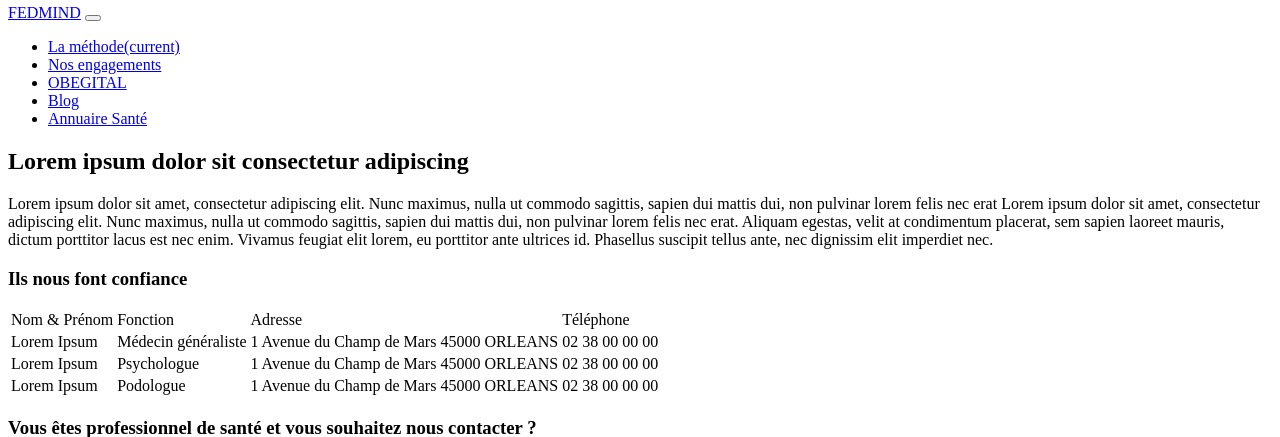
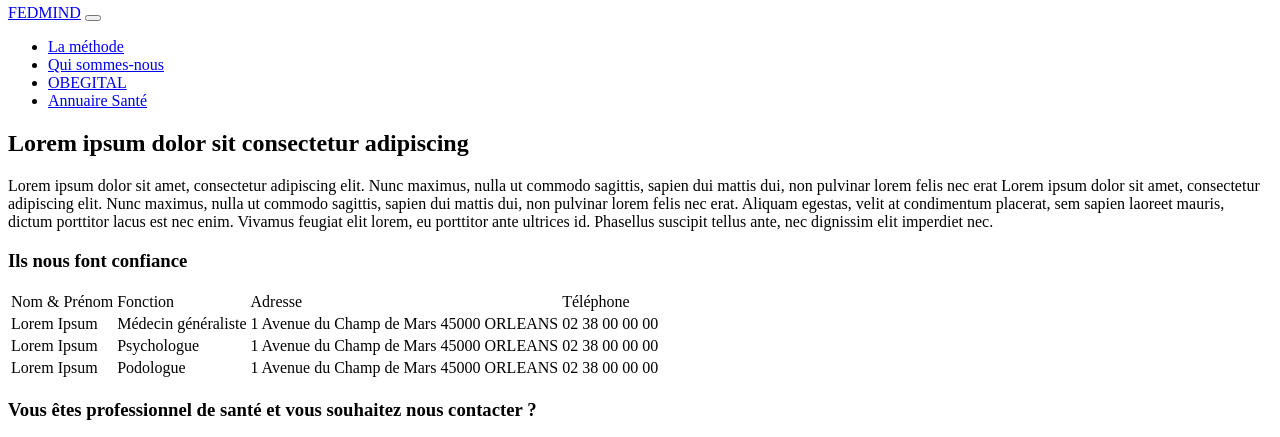
Before and after one commit to Hyemi-w/fedmind, a Symfony app: template website-skeleton/templates/health_directory/index.html.twig in a window 1280 px wide. Shown: the part 308-745 px from the top of the page. Run offline with Twig, Linux system fonts and the light colour scheme; the template is opened without the code that fills it, so the values that code supplies are empty; some libraries are stand-ins or nearby versions.

Commit message:
Nos engagements changed and blog deleted

```diff
--- a/website-skeleton/assets/css/app.scss
+++ b/website-skeleton/assets/css/app.scss
@@ -4,7 +4,6 @@
 @mixin p {
     font-size: 0.8em;
 }
-
 
 body {
     background-color: $bg-color;
--- a/website-skeleton/templates/_navbar.html.twig
+++ b/website-skeleton/templates/_navbar.html.twig
@@ -7,16 +7,13 @@
     <div class="collapse navbar-collapse" id="navbarNav">
         <ul class="navbar-nav">
             <li class="nav-item active">
-                <a class="nav-link" href="{{ path('method') }}">La méthode<span class="sr-only">(current)</span></a>
+                <a class="nav-link" href="{{ path('method') }}">La méthode</a>
             </li>
             <li class="nav-item">
-                <a class="nav-link" href="#">Nos engagements</a>
+                <a class="nav-link" href="#">Qui sommes-nous</a>
             </li>
             <li class="nav-item">
                 <a class="nav-link" href="#">OBEGITAL</a>
-            </li>
-            <li class="nav-item">
-                <a class="nav-link" href="#">Blog</a>
             </li>
             <li class="nav-item">
                 <a class="nav-link" href="{{ path('health_directory') }}">Annuaire Santé</a>
```
